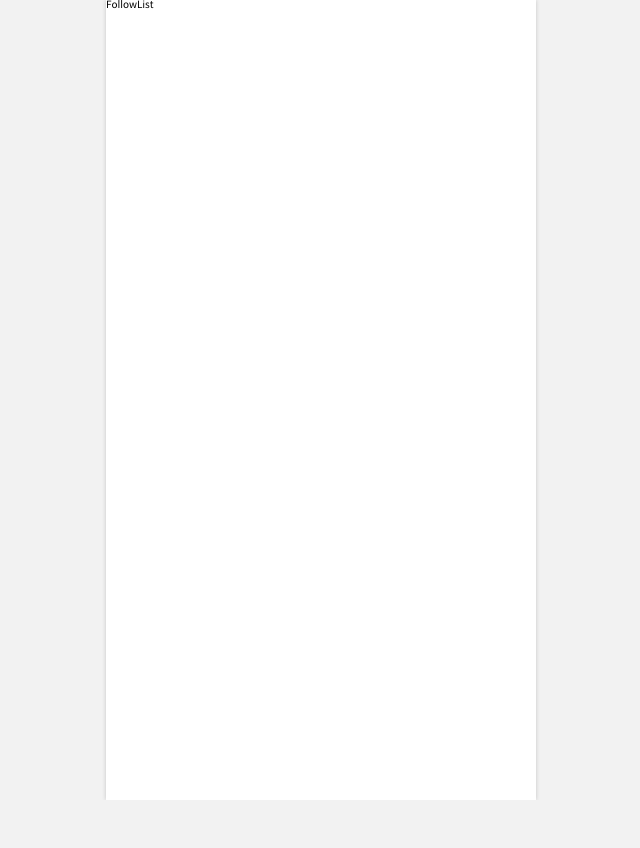
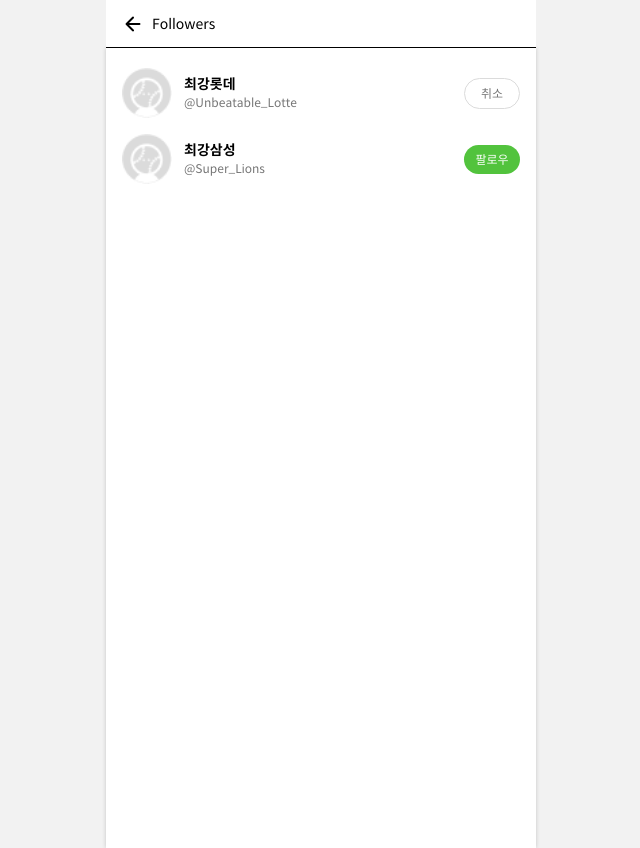
Before and after one commit to FRONTENDSCHOOL5/final-08-Off-field-baseball, a React (Create React App) app: page /user/1/follow in a window 1280 px wide. Shown: the whole page, without its empty margins (319-959 px from the left). Before the commit the page ends 800 px from the top, so only its background shows below. Built offline with nearby package versions, Linux system fonts and the light colour scheme.

Commit message:
Style: UserList 공통 컴포넌트 추가 및 FollowList 페이지 작성

```diff
--- a/src/components/common/TopNavBar/TopBasicNav.jsx
+++ b/src/components/common/TopNavBar/TopBasicNav.jsx
@@ -1,18 +1,29 @@
 import React from 'react';
 import { TopNavBar, LeftArrow, MoreBtn } from './Styled';
 import { ARROW_LEFT, MORE_VERTICAL } from '../../../styles/CommonIcons';
+import styled from 'styled-components';
 
-export default function TopBasicNav() {
+export default function TopBasicNav({ loc }) {
   return (
     <>
       <TopNavBar>
         <button>
           <LeftArrow src={ARROW_LEFT} alt='뒤로 가기 버튼' />
         </button>
-        <MoreBtn>
-          <img src={MORE_VERTICAL} alt='more' />
-        </MoreBtn>
+        {loc === 'follow' ? (
+          <TopNavH2>Followers</TopNavH2>
+        ) : (
+          <MoreBtn>
+            <img src={MORE_VERTICAL} alt='more' />
+          </MoreBtn>
+        )}
       </TopNavBar>
     </>
   );
 }
+
+const TopNavH2 = styled.h2`
+  font-size: 1.4rem;
+  flex-grow: 1;
+  margin-left: 0.8rem;
+`;
--- /dev/null
+++ b/src/components/common/UserList/UserList.jsx
@@ -0,0 +1,69 @@
+import React, { useState } from 'react';
+import styled from 'styled-components';
+import { Link } from 'react-router-dom';
+import { BASIC_PROFILE_SM } from '../../../styles/CommonIcons';
+import Button from '../Button/Button';
+
+export default function UserList({ loc, id, nickname, isFollow }) {
+  // 임시로 팔로우 상태를 true로 설정
+
+  return (
+    <>
+      <UserListItem>
+        <Link to='#'>
+          <img src={BASIC_PROFILE_SM} alt='' />
+          <div className='user-info'>
+            <h2>{nickname}</h2>
+            <p>{id}</p>
+          </div>
+        </Link>
+        {loc === 'follow' ? (
+          <>
+            {isFollow ? (
+              <Button whiteBtn fontSize='1.2rem' style={{ width: '56px' }}>
+                취소
+              </Button>
+            ) : (
+              <Button fontSize='1.2rem' style={{ width: '56px' }}>
+                팔로우
+              </Button>
+            )}
+          </>
+        ) : null}
+      </UserListItem>
+    </>
+  );
+}
+
+const UserListItem = styled.li`
+  display: flex;
+  align-items: center;
+  justify-content: space-between;
+
+  a {
+    display: flex;
+    gap: 12px;
+  }
+
+  .user-info {
+    display: flex;
+    flex-direction: column;
+    justify-content: center;
+    gap: 6px;
+  }
+
+  .user-info h2 {
+    font-size: 1.4rem;
+    font-weight: bold;
+  }
+
+  .user-info p {
+    font-size: 1.2rem;
+    color: var(--gray-400);
+  }
+
+  img {
+    width: 50px;
+    aspect-ratio: 1 / 1;
+  }
+`;
--- a/src/pages/FollowList/FollowList.jsx
+++ b/src/pages/FollowList/FollowList.jsx
@@ -1,5 +1,34 @@
 import React from 'react';
+import UserList from '../../components/common/UserList/UserList';
+import TopBasicNav from '../../components/common/TopNavBar/TopBasicNav';
+import ContentsLayout from '../../components/layout/ContentsLayout/ContentsLayout';
+import styled from 'styled-components';
 
 export default function FollowList() {
-  return <div>FollowList</div>;
+  return (
+    <>
+      <TopBasicNav loc='follow' />
+      <ContentsLayout>
+        <UserListWrap>
+          <UserList
+            loc='follow'
+            id={'@Unbeatable_Lotte'}
+            nickname={'최강롯데'}
+            isFollow={true}
+          />
+          <UserList
+            loc='follow'
+            id={'@Super_Lions'}
+            nickname={'최강삼성'}
+            isFollow={false}
+          />
+        </UserListWrap>
+      </ContentsLayout>
+    </>
+  );
 }
+const UserListWrap = styled.ul`
+  display: flex;
+  flex-direction: column;
+  gap: 16px;
+`;
```
Also changed, not shown: src/components/common/TopNavBar/TopUploadNav.jsx (+5 -11 lines).
